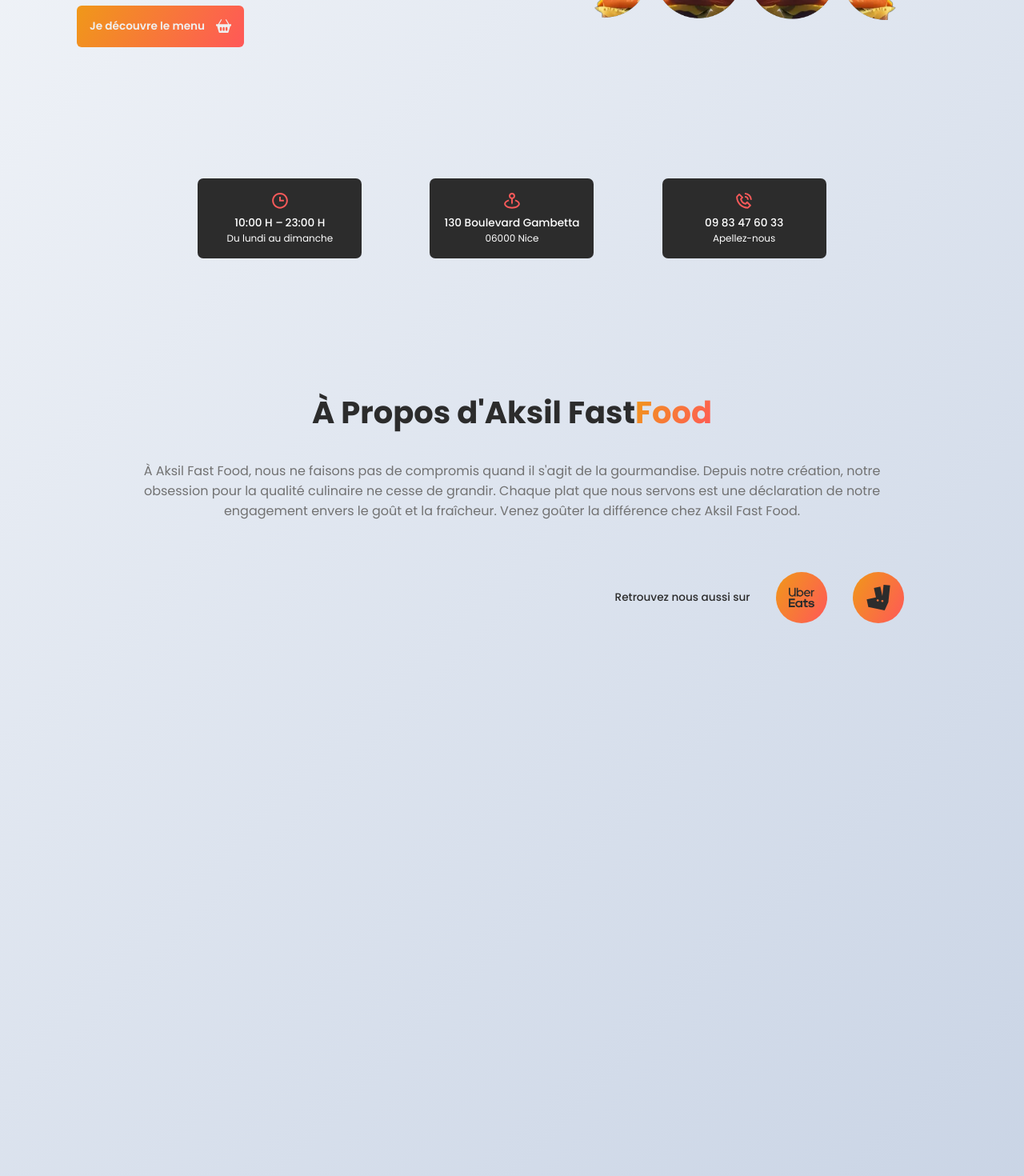
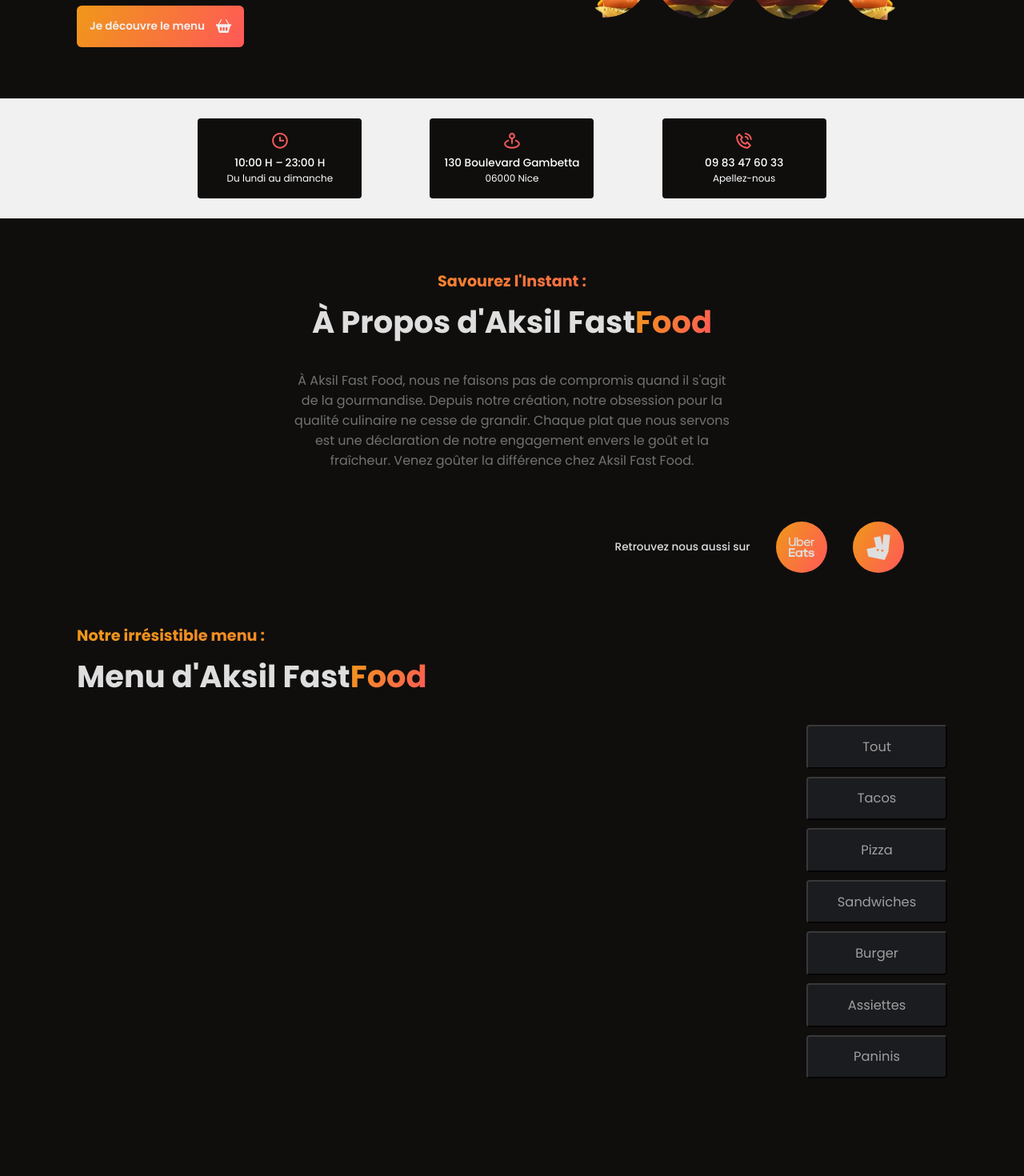
Before and after one commit to OlivierMaria/AksilFastFood, a React (Create React App) app: page / in a window 1280 px wide. Shown: the part 520-1990 px from the top of the page at 80% size. Built offline with nearby package versions, Linux system fonts and the light colour scheme.

Commit message:
Setting up the menu component and the style, I still have the logic implemented and the responsive of about us as well as the menu before moving on to the testimonial

```diff
--- a/src/App.css
+++ b/src/App.css
@@ -7,7 +7,7 @@
 
 
   body {
-    background: var(--color-bg);
+    background: rgb(15, 14, 13);
     height: 2500px;
   }
 
@@ -23,6 +23,11 @@ padding: 4rem 6rem;
 .section__margin{
   margin: 4rem 6rem;
 }
+
+.green__wrapper{
+  background:rgb(15, 14, 13);
+}
+
 @media screen and (max-width: 550px) {
   .section__padding {
     padding: 4rem 2rem;
--- a/src/App.js
+++ b/src/App.js
@@ -1,15 +1,18 @@
 import React from "react";
 import { Navbar, Infos } from "./components";
-import { Hero, AboutUs } from "./containers";
+import { Hero, AboutUs, Menu } from "./containers";
 import "./App.css";
 
 function App() {
   return (
     <div className="App">
-      <Navbar />
-      <Hero />
+      <div className="green__wrapper">
+        <Navbar />
+        <Hero />
+      </div>
       <Infos />
       <AboutUs />
+      <Menu />
     </div>
   );
 }
--- a/src/components/infos/infos.css
+++ b/src/components/infos/infos.css
@@ -6,11 +6,12 @@ h2{
 }
 .aksil__infos{
     display: flex;
-    height: 300px;
+    height: 150px;
     width: auto;
     justify-content: center;
     align-items: center;
     flex-direction: column;
+    background: rgb(241, 241, 241);
 }
 
 .aksil__infos-content{
@@ -28,9 +29,9 @@ flex-direction: column;
 justify-content: center;
 align-items: center;
 padding: 1rem;
-background: var(--color-text);
+background: rgb(15, 14, 13);
 color: white;
-border-radius: 7px;
+border-radius: 4px;
 }
 
 .aksil__infos-content_card h4{
@@ -53,14 +54,20 @@ border-radius: 7px;
 
 @media screen and (max-width: 600px) {
 
-
+    .aksil__infos{
+        display: flex;
+        height: 100%;
+        width: auto;
+        justify-content: center;
+        align-items: center;
+        flex-direction: column;
+    }
     .aksil__infos-content{
-        margin-top: 1.5rem;
    display: flex;
    flex-direction: column;
    justify-content: center;
    align-items: center;
-   gap: 1rem;
+   gap: 1.5rem;
     }
 
     .aksil__infos-content_card h4{
--- a/src/components/navbar/navbar.css
+++ b/src/components/navbar/navbar.css
@@ -34,35 +34,14 @@
     font-weight: 400;
 }
 
-@media screen and (max-width: 760px) {
-    .aksil__navbar{
-        height: 5rem;
-        padding: 1.7rem;
-        display: flex;
-        align-items: center;
-     }
 
-     .aksil__navbar-links{
-         display: flex;
-         align-items: center;
-         width: 100%;
-         margin: 0 2rem;
-     }
-
-     .aksil__navbar-links img{
-         height: 40px;
-         width: auto;
-     }
-
+@media screen and (max-width: 600px) {
+    .aksil__navbar-links img{
+        height: 40px;
+        width: auto;
+        margin: auto;
+    }
      .aksil__navbar__links-link{
          display: none;
      }
 }
-
-@media screen and (max-width: 600px) {
-
-
-     .aksil__navbar__links-link{
-         display: none;
-     }
-}
--- a/src/containers/AboutUs/AboutUs.css
+++ b/src/containers/AboutUs/AboutUs.css
@@ -22,7 +22,7 @@
 
 
 .aksil__about-content_right{
-    width: 90%;
+    width: 50%;
     margin: auto;
     text-align: center;
 }
@@ -31,6 +31,16 @@
 font-family: var(--font-family);
 color: var(--color-text);
 font-size: 2.4rem;
+}
+
+.aksil__about-content_right h4{
+    font-family: var(--font-family);
+    font-size: 1.2rem;
+    background: linear-gradient(-60deg, #ff5858, #f09819);
+    -webkit-background-clip: text;
+    background-clip: text;
+    color: transparent;
+    margin-bottom: 0.50rem;
 }
 
 .aksil__about-content_right p{
@@ -70,6 +80,7 @@ font-size: 1rem;
     .aksil__about-icon{
         font-size: 2rem;
         color: var(--color-text);
+        cursor: pointer;
     }
 
     .aksil__about-icons p {
@@ -78,3 +89,44 @@ color: var(--color-text);
 font-size: 0.85rem;
 font-weight: 500;
     }
+
+    @media screen and (max-width: 600px) {
+
+        .aksil__about-content_right{
+            margin-top: 2rem;
+        }
+
+        .aksil__about-icons{
+            margin-top: 4rem;
+            display: flex;
+           gap: 2rem;
+           flex-direction: column;
+           width: 90%;
+           align-items: center;
+        }
+
+
+            .aksil__about-icons_background {
+                height: 4rem;
+                width: 4rem;
+                border-radius: 50%;
+                border: none;
+                display: flex;
+                justify-content: center;
+                align-items: center;
+                background-image: linear-gradient(-60deg, #ff5858 0%, #f09819 100%);
+            }
+
+            .aksil__about-icon{
+                font-size: 2rem;
+                color: var(--color-text);
+                cursor: pointer;
+            }
+
+            .aksil__about-icons p {
+                font-family: var(--font-family);
+        color: var(--color-text);
+        font-size: 0.85rem;
+        font-weight: 500;
+            }
+    }
--- a/src/containers/AboutUs/AboutUs.jsx
+++ b/src/containers/AboutUs/AboutUs.jsx
@@ -6,6 +6,7 @@ function AboutUs() {
   return (
     <div className="aksil__about section__margin">
       <div className="aksil__about-content_right">
+        <h4>Savourez l'Instant :</h4>
         <h2>
           À Propos d'Aksil Fast<span className="aksil__about-span">Food</span>
         </h2>
--- /dev/null
+++ b/src/containers/Menu/Menu.jsx
@@ -0,0 +1,27 @@
+import React from "react";
+import "./menu.css";
+
+function Menu() {
+  return (
+    <div className="aksil__menu-container section__margin">
+      <h4>Notre irrésistible menu :</h4>
+      <h2>
+        Menu d'Aksil Fast<span className="aksil__about-span">Food</span>
+      </h2>
+      <div className="aksil__menu">
+        <div className="aksil__menu-left_button">
+          <button>Tout</button>
+          <button>Tacos</button>
+          <button>Pizza</button>
+          <button>Sandwiches</button>
+          <button>Burger</button>
+          <button>Assiettes</button>
+          <button>Paninis</button>
+        </div>
+        <div className="aksil__menu-right_card"></div>
+      </div>
+    </div>
+  );
+}
+
+export default Menu;
--- /dev/null
+++ b/src/containers/Menu/menu.css
@@ -0,0 +1,67 @@
+/* *{
+    border: 1px solid green;
+} */
+
+.aksil__menu-container h4{
+    font-family: var(--font-family);
+    font-size: 1.2rem;
+    background: linear-gradient(-60deg, #ff5858, #f09819);
+    -webkit-background-clip: text;
+    background-clip: text;
+    color: transparent;
+    margin-bottom: 0.50rem;
+}
+.aksil__menu-container h2{
+    font-family: var(--font-family);
+    color: var(--color-text);
+    font-size: 2.4rem;
+}
+.aksil__menu{
+    display: flex;
+    gap: 2.6rem;
+    align-items: start;
+    flex-direction: row-reverse;
+}
+
+.aksil__menu-left_button{
+    display: flex;
+    gap: 10px;
+    flex-direction: column;
+}
+
+.aksil__menu-left_button button{
+    background-color: rgba(36, 38, 46, 1);
+    width: 11rem;
+    padding: 0.8rem 0;
+    text-align: center;
+    font-size: 1.02rem;
+    text-transform: capitalize;
+    opacity: 0.6;
+    border-radius: 4px;
+    transition: 0.3s;
+    color: white;
+    font-family: var(--font-family);
+}
+
+.aksil__menu-left_button button:hover{
+    opacity: 1;
+}
+
+.aksil__menu-left_button button:active{
+    opacity: 1;
+    font-weight: bold;
+    letter-spacing: 0.6px;
+    padding: 0.85rem 0;
+    border: 1px solid var(--orange);
+    border-radius: 4px;
+}
+
+.aksil__menu-right_card{
+    display: flex;
+    flex-grow: 1;
+    flex-wrap: wrap;
+    gap: 16px;
+    column-gap: 16px;
+    row-gap: 2rem;
+    justify-content: center;
+}
--- a/src/containers/index.js
+++ b/src/containers/index.js
@@ -1,2 +1,3 @@
 export { default as Hero } from "./Hero/Hero.jsx";
 export { default as AboutUs } from "./AboutUs/AboutUs.jsx";
+export { default as Menu } from "./Menu/Menu.jsx";
--- a/src/index.css
+++ b/src/index.css
@@ -5,7 +5,7 @@
 
 :root{
     --font-family: "Poppins", sans-serif;
-    --color-bg :linear-gradient(135deg, #f5f7fa 0%, #c3cfe2 100%);
-    --color-text: #2c2c2c;
+    --color-bg :rgb(33, 33, 33);
+    --color-text: #dedede;
     --color-subtext: rgb(114, 114, 114) ;
 }
```
Also changed, not shown: src/containers/Menu/aksilMenu.js (added, +8 -0 lines), src/assets/herozz.png (added), src/assets/logo.png.
